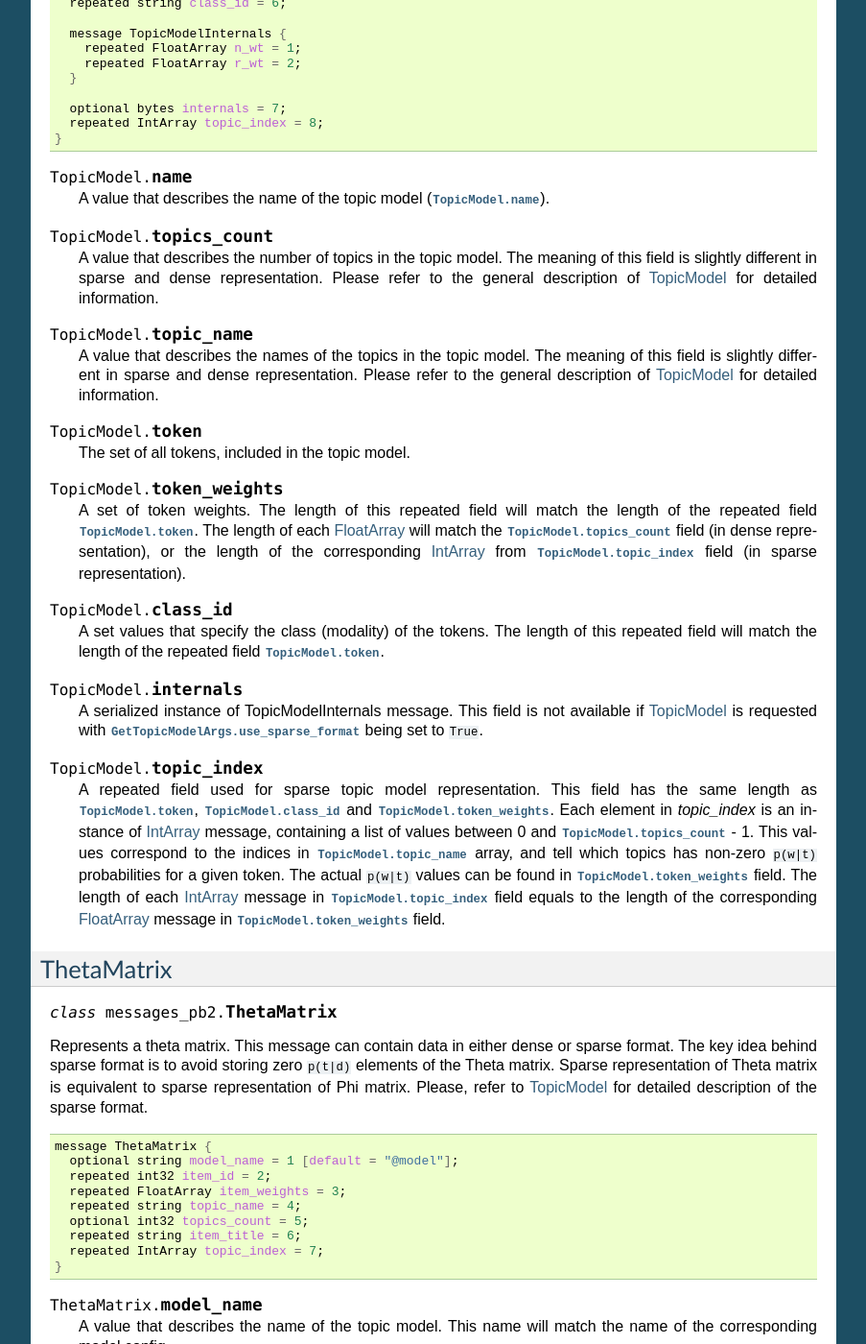
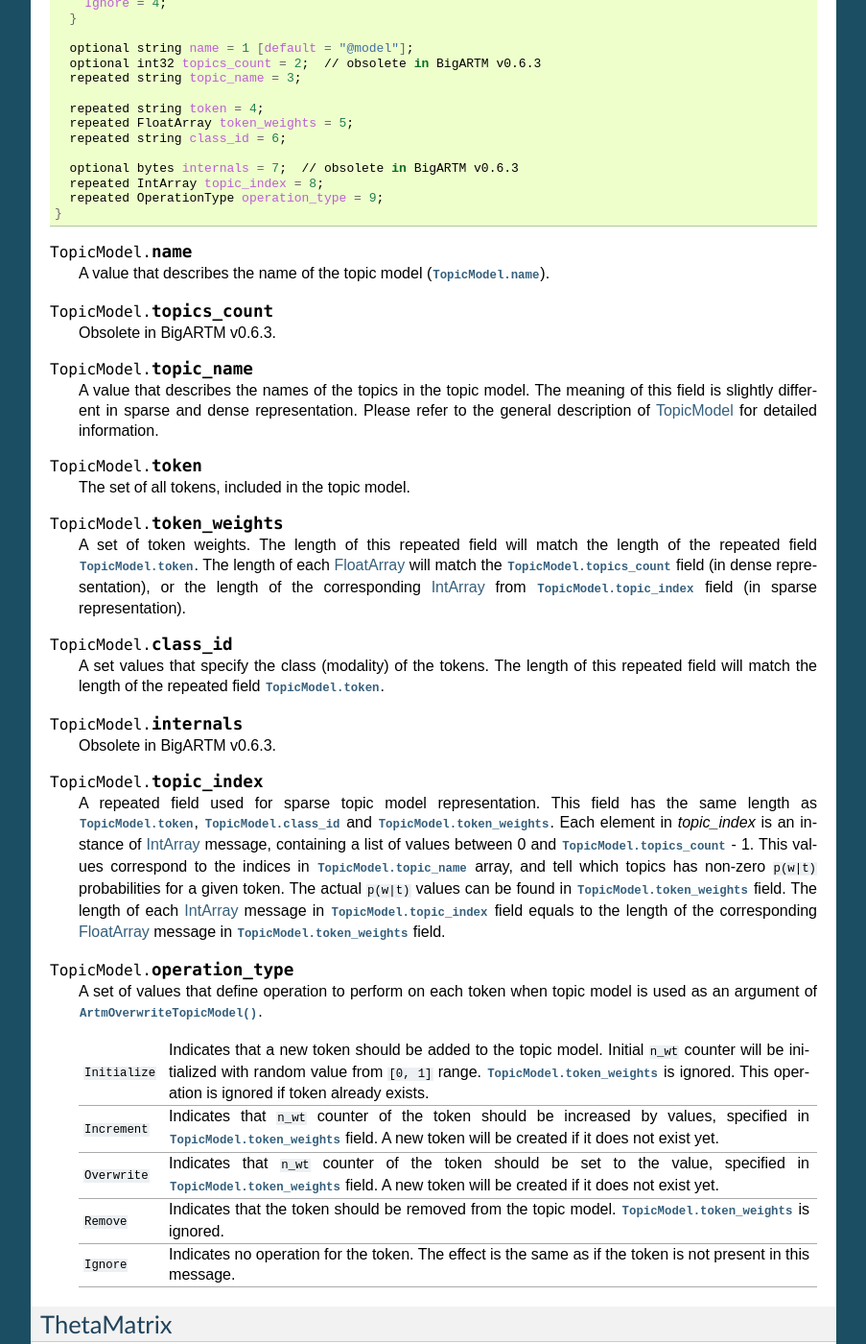
Before and after one commit to bigartm/bigartm, a Sphinx documentation site: the page built from docs/ref/messages.txt, in a window 1280 px wide and 1400 px high, scrolled down 21517 px. Shown: the whole window at 96% size, without its empty margins (198-1101 px from the left). Built offline with Sphinx 7.4.7, drawn with Linux system fonts in a browser that asks for light colours; formulas are drawn with MathJax 3; some of the changed text lies outside the part shown.

Commit message:
Document TopicModel.operation_type and GetTopicModelArgs.request_type

```diff
--- a/docs/ref/messages.txt
+++ b/docs/ref/messages.txt
@@ -1514,20 +1514,25 @@ as defined in :attr:`ModelConfig.topic_name` and :attr:`ModelConfig.topics_count
 .. code-block:: bash
 
   message TopicModel {
+    enum OperationType {
+      Initialize = 0;
+      Increment = 1;
+      Overwrite = 2;
+      Remove = 3;
+      Ignore = 4;
+    }
+
     optional string name = 1 [default = "@model"];
-    optional int32 topics_count = 2;
+    optional int32 topics_count = 2;  // obsolete in BigARTM v0.6.3
     repeated string topic_name = 3;
+
     repeated string token = 4;
     repeated FloatArray token_weights = 5;
     repeated string class_id = 6;
 
-    message TopicModelInternals {
-      repeated FloatArray n_wt = 1;
-      repeated FloatArray r_wt = 2;
-    }
-
-    optional bytes internals = 7;
+    optional bytes internals = 7;  // obsolete in BigARTM v0.6.3
     repeated IntArray topic_index = 8;
+    repeated OperationType operation_type = 9;
   }
 
 .. attribute:: TopicModel.name
@@ -1536,9 +1541,7 @@ as defined in :attr:`ModelConfig.topic_name` and :attr:`ModelConfig.topics_count
 
 .. attribute:: TopicModel.topics_count
 
-   A value that describes the number of topics in the topic model.
-   The meaning of this field is slightly different in sparse and dense representation.
-   Please refer to the general description of :ref:`TopicModel` for detailed information.
+   Obsolete in BigARTM v0.6.3.
 
 .. attribute:: TopicModel.topic_name
 
@@ -1564,9 +1567,7 @@ as defined in :attr:`ModelConfig.topic_name` and :attr:`ModelConfig.topics_count
 
 .. attribute:: TopicModel.internals
 
-   A serialized instance of TopicModelInternals message.
-   This field is not available if :ref:`TopicModel` is requested with
-   :attr:`GetTopicModelArgs.use_sparse_format` being set to ``True``.
+   Obsolete in BigARTM v0.6.3.
 
 .. attribute:: TopicModel.topic_index
 
@@ -1582,6 +1583,37 @@ as defined in :attr:`ModelConfig.topic_name` and :attr:`ModelConfig.topics_count
    equals to the length of the corresponding
    :ref:`FloatArray` message in :attr:`TopicModel.token_weights` field.
 
+.. attribute:: TopicModel.operation_type
+
+   A set of values that define operation to perform on each token
+   when topic model is used as an argument of :c:func:`ArtmOverwriteTopicModel`.
+
+   ================== =========================================================
+   ``Initialize``     Indicates that a new token should be added to the
+                      topic model. Initial ``n_wt`` counter will be initialized
+                      with random value from ``[0, 1]`` range.
+                      :attr:`TopicModel.token_weights` is ignored.
+                      This operation is ignored if token already exists.
+
+   ``Increment``      Indicates that ``n_wt`` counter of the token should be
+                      increased by values, specified in
+                      :attr:`TopicModel.token_weights` field.
+                      A new token will be created if it does not exist yet.
+
+   ``Overwrite``      Indicates that ``n_wt`` counter of the token should be
+                      set to the value, specified in
+                      :attr:`TopicModel.token_weights` field.
+                      A new token will be created if it does not exist yet.
+
+   ``Remove``         Indicates that the token should be removed from the
+                      topic model.
+                      :attr:`TopicModel.token_weights` is ignored.
+
+   ``Ignore``         Indicates no operation for the token.
+                      The effect is the same as if
+                      the token is not present in this message.
+   ================== =========================================================
+
 
 .. _ThetaMatrix:
 
@@ -1911,12 +1943,18 @@ Represents an argument of :c:func:`ArtmRequestTopicModel` operation.
 .. code-block:: bash
 
   message GetTopicModelArgs {
+    enum RequestType {
+      Pwt = 1;
+      Nwt = 2;
+    }
+
     optional string model_name = 1;
     repeated string topic_name = 2;
     repeated string token = 3;
     repeated string class_id = 4;
     optional bool use_sparse_format = 5;
     optional float eps = 6 [default = 1e-37];
+    optional RequestType request_type = 7 [default = Pwt];
   }
 
 .. attribute:: GetTopicModelArgs.model_name
@@ -1951,6 +1989,36 @@ Represents an argument of :c:func:`ArtmRequestTopicModel` operation.
    A small value that defines zero threshold for ``p(w|t)`` probabilities.
    This field is only used in sparse format.
    ``p(w|t)`` below the threshold will be excluded from the resulting Phi matrix.
+
+.. attribute:: GetTopicModelArgs.request_type
+
+   An optional value that defines what kind of data to retrieve in this operation.
+
+   ======== ====================================================================
+   Pwt      Indicates that the resulting :ref:`TopicModel` message
+            should contain ``p(w|t)`` probabilities.
+            This values are normalized to form a probability distribution
+            (``sum_w p(w|t) = 1`` for all topics ``t``).
+
+   Nwt      Indicates that the resulting :ref:`TopicModel` message
+            should contain internal ``n_wt`` counters of the topic model.
+            This values represent an internal state of the topic model.
+   ======== ====================================================================
+
+   Default setting is to retrieve ``p(w|t)`` probabilities.
+   This probabilities are sufficient to infer ``p(t|d)`` distributions
+   using this topic model.
+
+   ``n_wt`` counters allow you to restore the precise state of the topic model.
+   By passing this values in :c:func:`ArtmOverwriteTopicModel` operation
+   you are guarantied to get the model in the same state as you retrieved it.
+   As the result you may continue topic model inference from the point
+   you have stopped it last time.
+
+   ``p(w|t)`` values can be also restored via c:func:`ArtmOverwriteTopicModel`
+   operation. The resulting model will give the same ``p(t|d)`` distributions,
+   however you should consider this model as *read-only*, and do not call
+   :c:func:`ArtmSynchronizeModel` on it.
 
 .. _GetThetaMatrixArgs:
 
```
Also changed, not shown: 4 other files.
